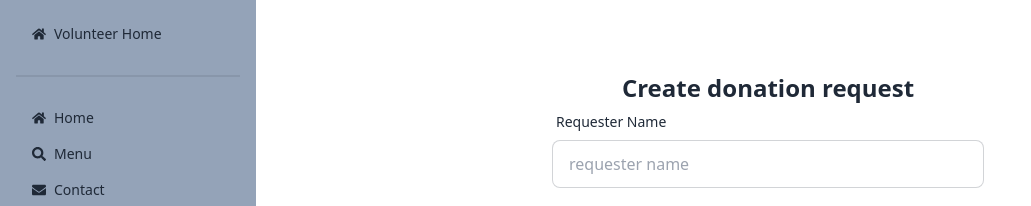
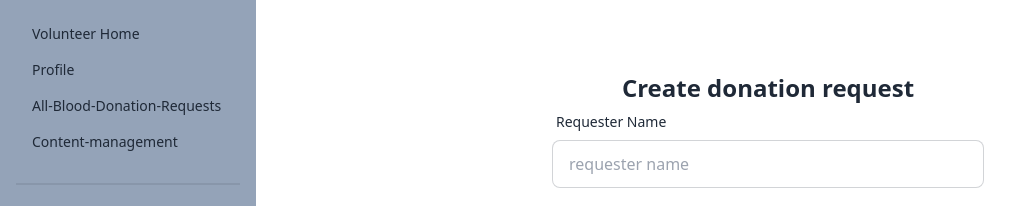
Before and after one commit to ZubairAlMamun2/Blood-Donation-App, a React (Vite) app: page /dashboard/create-donation-request in a window 1280 px wide. Shown: the top 206 px of the page, without its empty margins (0-1031 px from the left). Built offline with nearby package versions, Linux system fonts and the light colour scheme; no server answers.

Commit message:
vouenteer content management section done

```diff
--- a/src/components/ContentManagement.jsx
+++ b/src/components/ContentManagement.jsx
@@ -38,7 +38,7 @@ const ContentManagement = () => {
         if (res.data.modifiedCount > 0) {
           Swal.fire({
             title: "Success!",
-            text: "User Updated succesfully",
+            text: "Blog Published succesfully",
             icon: "success",
             confirmButtonText: "Cool",
           });
@@ -62,7 +62,7 @@ const ContentManagement = () => {
         if (res.data.modifiedCount > 0) {
           Swal.fire({
             title: "Success!",
-            text: "User Updated succesfully",
+            text: "Blog unpublished succesfully",
             icon: "success",
             confirmButtonText: "Cool",
           });
@@ -91,7 +91,7 @@ const ContentManagement = () => {
                   if (res.deletedCount > 0) {
                     Swal.fire({
                       title: "Success!",
-                      text: "Donation Request Deleted succesfully",
+                      text: "Blog Deleted succesfully",
                       icon: "success",
                       confirmButtonText: "Cool",
                     });
--- a/src/components/Dashboard.jsx
+++ b/src/components/Dashboard.jsx
@@ -37,11 +37,7 @@ const Dashboard = () => {
 
                                 Content-management</Link>
                             </li>
-                            <li>
-                                <Link to="/dashboard/create-donation-request">
 
-                                    Create-Donation-Request</Link>
-                            </li>
                         </>
                             :
 
@@ -71,10 +67,25 @@ const Dashboard = () => {
 
                             <>
                                 <li>
-                                    <NavLink to="/dashboard/userHome">
-                                        <FaHome></FaHome>
-                                        Volunteer Home</NavLink>
-                                </li>
+                                <Link to="/dashboard">
+
+                                Volunteer Home</Link>
+                            </li>
+                            <li>
+                                <Link to="/dashboard/profile">
+
+                                    Profile</Link>
+                            </li>
+                            <li>
+                                <Link to="/dashboard/all-blood-donation-request">
+
+                                    All-Blood-Donation-Requests</Link>
+                            </li>
+                            <li>
+                                <Link to="/dashboard/content-management">
+
+                                Content-management</Link>
+                            </li>
 
 
 
@@ -87,7 +98,7 @@ const Dashboard = () => {
                             <FaHome></FaHome>
                             Home</NavLink>
                     </li>
-                    <li>
+                    {/* <li>
                         <NavLink to="/">
                             <FaSearch></FaSearch>
                             Menu</NavLink>
@@ -96,7 +107,7 @@ const Dashboard = () => {
                         <NavLink to="/">
                             <FaEnvelope></FaEnvelope>
                             Contact</NavLink>
-                    </li>
+                    </li> */}
                 </ul>
             </div>
             {/* dashboard content */}
--- a/src/components/DonorHome.jsx
+++ b/src/components/UserHome.jsx
@@ -3,13 +3,25 @@ import { AuthContext } from "../provider/AuthProvider";
 import axios from "axios";
 import { Link, useLoaderData } from "react-router-dom";
 import Swal from "sweetalert2";
+import { CiSquareQuestion } from "react-icons/ci";
+import { FaUsers } from "react-icons/fa";
 
-const DonorHome = () => {
+const UserHome = () => {
+    const [countuser, setcountuser] = useState([]);
   const { user, userData } = useContext(AuthContext);
   const [donations, setDoations] = useState([]);
   const [filtreddonations, setfiltredDoations] = useState([]);
 
   const data = useLoaderData();
+
+  useEffect(() => {
+    axios
+      .get("http://localhost:5000/all-user")
+      .then((res) => {
+        const donor=res.data.filter(item=>item.role=="donor")
+        setcountuser(donor)
+      });
+  }, []);
   //
   useEffect(() => {
     const filtreddata = data.filter(
@@ -67,7 +79,24 @@ const DonorHome = () => {
         </h2>
       </div>
       {
-        filtreddonations.length>0?<div className=" w-48">
+        userData.role=="admin"||userData.role=="volunteer"? <div className="grid gap-2 grid-cols-1 lg:grid-cols-2">
+          <div className="card border-red-400 border-4 shadow-xl p-2 my-5 grid grid-cols-3">
+            <div className="col-span-1 flex items-center justify-center text-5xl font-bold"><CiSquareQuestion /></div>
+            <div className="col-span-2 "><h2 className=" font-semibold ">Total Blood Donation Request</h2>
+            <p className="text-3xl font-bold">{data.length}</p></div>
+          </div>
+          <div className="card border-red-400 border-4 shadow-xl p-2 my-5 grid grid-cols-3">
+            <div className="col-span-1 flex items-center justify-center text-5xl font-bold"><FaUsers /></div>
+            <div className="col-span-2 "><h2 className=" font-semibold ">Total Donor</h2>
+            <p className="text-3xl font-bold">{countuser.length}</p></div>
+          </div>
+
+        </div>:<></>
+      }
+
+
+      {
+        filtreddonations.length>0&&userData.role=="donor"?<div className=" w-48">
         <table className="table">
           <thead>
             <tr className="border">
@@ -122,7 +151,10 @@ const DonorHome = () => {
         </table>
       </div>:<></>
       }
-      <div className="my-5">
+
+
+      {
+        userData.role=="donor"?<div className="my-5">
         {userData.role=="donor"?<Link className="btn btn-primary" to="/dashboard/my-donation-requests">
         view my all
         request
@@ -130,9 +162,10 @@ const DonorHome = () => {
         view all blood
         request
         </Link>}
-      </div>
+      </div>:<></>
+      }
     </div>
   );
 };
 
-export default DonorHome;
+export default UserHome;
--- a/src/routes/Router.jsx
+++ b/src/routes/Router.jsx
@@ -13,11 +13,11 @@ import CreateDonationRequest from "../components/CreateDonationRequest";
 import ProfilePage from "../components/UserProfile";
 import UpdateDonation from "../components/UpdateDonation";
 import DonationRequstDetails from "../components/DonationRequstDetails";
-import DonorHome from "../components/DonorHome";
 import AllBloodDonationRequest from "../components/AllBloodDonationRequest";
 import AllUser from "../components/AllUser";
 import ContentManagement from "../components/ContentManagement";
 import AddBlog from "../components/AddBlog";
+import UserHome from "../components/UserHome";
 
 const router = createBrowserRouter([
   {
@@ -61,7 +61,7 @@ const router = createBrowserRouter([
     children: [
       {
         path: '',
-        element: <DonorHome />,
+        element: <UserHome />,
         loader:()=>fetch(`http://localhost:5000/mydonation`)
       },
       {
```
